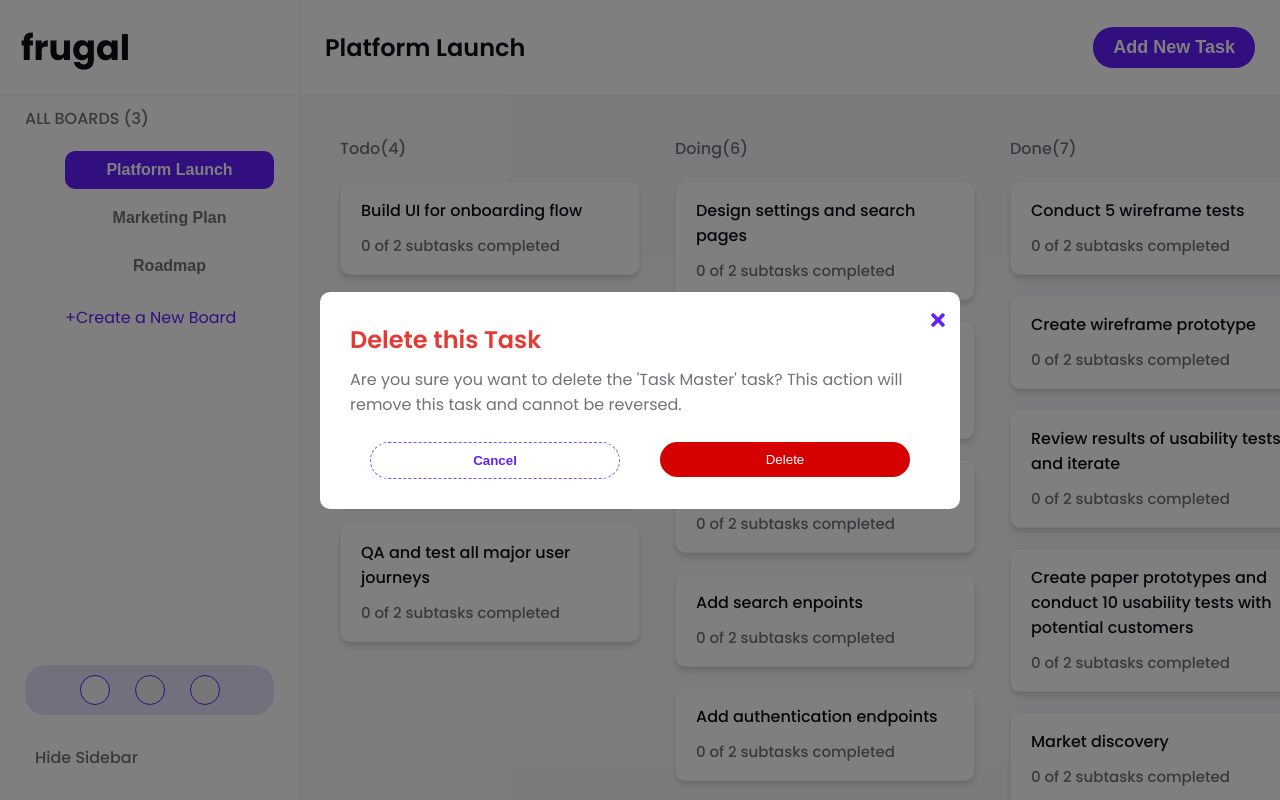
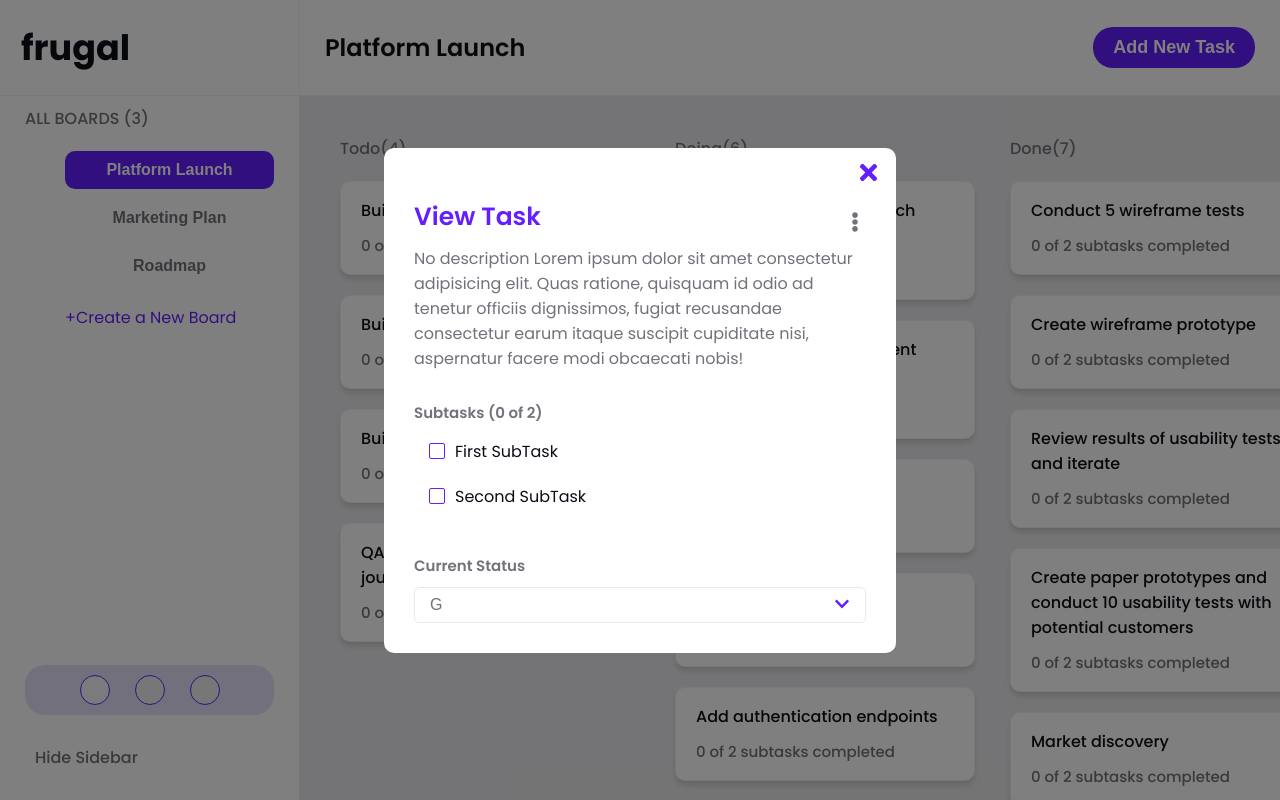
Before and after one commit to TheChrisader/jumble, a React (Create React App) app in the folder client/: page / in a window 1280 px wide. Built offline with nearby package versions, Linux system fonts and the light colour scheme; the HTML template or start-up script is replaced by a standard one.

Commit message:
create modals

```diff
--- a/client/src/App.tsx
+++ b/client/src/App.tsx
@@ -10,6 +10,7 @@ import { useThemeStore } from "./store/themeStore";
 import { useDataStore } from "./store/store";
 import Modal from "./components/shared/Modal";
 import DeleteTask from "./components/Modals/DeleteTask";
+import ViewTask from "./components/Modals/ViewTask";
 
 const AppWrapper = styled.div`
   display: flex;
@@ -42,7 +43,8 @@ function App() {
     <ThemeProvider theme={updateTheme(theme, lightTheme)}>
       <AppWrapper>
         <Modal>
-          <DeleteTask name="Task Master" type="Task" />
+          {/* <DeleteTask name="Task Master" type="Task" /> */}
+          <ViewTask />
         </Modal>
         <Navbar />
         <Main data={boards} />
--- /dev/null
+++ b/client/src/components/Modals/ViewTask.tsx
@@ -0,0 +1,72 @@
+import React from "react";
+import styled from "styled-components";
+import Checkbox from "../shared/Checkbox";
+import DropDown from "../shared/DropDown";
+import Select from "../shared/Select";
+
+const ViewTaskContainer = styled.div`
+  display: flex;
+  flex-direction: column;
+`;
+
+const TitleContainer = styled.div`
+  display: flex;
+  align-items: center;
+  justify-content: space-between;
+  margin-top: 20px;
+`;
+
+const TaskTitle = styled.h1`
+  font-weight: 600;
+  margin-bottom: 10px;
+  font-size: 25px;
+  color: ${(props) => props.theme.colors.main.primary.default};
+`;
+
+const TaskDescription = styled.span`
+  color: ${(props) => props.theme.colors.text.secondary};
+  font-weight: 400;
+  margin-bottom: 30px;
+`;
+
+const Heading = styled.h3`
+  color: ${(props) => props.theme.colors.text.secondary};
+  font-weight: 600;
+  font-size: 15px;
+  margin-bottom: 10px;
+`;
+
+const CheckboxContainer = styled.div`
+  margin-bottom: 30px;
+`;
+
+const ViewTask = () => {
+  const [status, setStatus] = React.useState("g");
+  return (
+    <ViewTaskContainer>
+      <TitleContainer>
+        <TaskTitle>View Task</TaskTitle>
+        <DropDown />
+      </TitleContainer>
+      <TaskDescription>
+        No description Lorem ipsum dolor sit amet consectetur adipisicing elit.
+        Quas ratione, quisquam id odio ad tenetur officiis dignissimos, fugiat
+        recusandae consectetur earum itaque suscipit cupiditate nisi, aspernatur
+        facere modi obcaecati nobis!
+      </TaskDescription>
+      <Heading>Subtasks (0 of 2)</Heading>
+      <CheckboxContainer>
+        <Checkbox checked>First SubTask</Checkbox>
+        <Checkbox>Second SubTask</Checkbox>
+      </CheckboxContainer>
+      <Heading>Current Status</Heading>
+      <Select
+        options={["wring", "status", "jumbo", "one more thing onto it"]}
+        status={status}
+        setStatus={setStatus}
+      />
+    </ViewTaskContainer>
+  );
+};
+
+export default ViewTask;
--- a/client/src/components/shared/Checkbox.tsx
+++ b/client/src/components/shared/Checkbox.tsx
@@ -3,7 +3,7 @@ import styled from "styled-components";
 
 interface ICheckbox {
   children: string;
-  checked: boolean;
+  checked?: boolean;
 }
 
 interface ILabel {
@@ -13,14 +13,14 @@ interface ILabel {
 const Label = styled.label<ILabel>`
   display: flex;
   align-items: center;
-  padding: 15px;
-  background-color: ${(props) => props.theme.colors.main.background};
+  padding: 5px 15px;
+  background-color: ${(props) => props.theme.colors.main.white};
   color: ${(props) =>
     props.checked
       ? props.theme.colors.text.secondary
       : props.theme.colors.text.primary};
-  border-radius: 15px;
-  margin-bottom: 5px;
+  border-radius: 5px;
+  margin-bottom: 10px;
   font-size: inherit;
   font-weight: inherit;
   user-select: none;
@@ -28,9 +28,10 @@ const Label = styled.label<ILabel>`
   text-decoration-color: ${(props) =>
     props.checked ? props.theme.colors.text.secondary : "transparent"};
   cursor: pointer;
+  transition: background-color 0.25s;
 
   &:hover {
-    background-color: ${(props) => props.theme.colors.main.white};
+    background-color: ${(props) => props.theme.colors.main.background};
   }
 
   & > input[type="checkbox"] {
@@ -46,6 +47,7 @@ const Label = styled.label<ILabel>`
     height: 16px;
     border: 1px solid ${(props) => props.theme.colors.main.primary.default};
     border-radius: 2px;
+    transition: background-color 0.25s, transform 0.25s;
 
     &:checked {
       border: 0;
--- a/client/src/components/shared/DropDown.tsx
+++ b/client/src/components/shared/DropDown.tsx
@@ -1,6 +1,7 @@
-import React, { useState } from "react";
+import React, { useCallback, useRef, useState } from "react";
 import styled from "styled-components";
 import { FaEllipsisV } from "react-icons/fa";
+import useOnClickOutside from "../../utils/hooks/useOnClickOutside";
 
 interface IDropDown {
   text: string;
@@ -42,8 +43,8 @@ const OptionsWrapper = styled.div`
   align-items: flex-start;
   flex-direction: column;
   width: 200px;
-  background-color: ${(props) => props.theme.colors.main.background};
-  padding: 10px;
+  background-color: ${(props) => props.theme.colors.main.white};
+  padding: 5px;
   border-radius: 10px;
   box-shadow: 0 5px 10px 5px rgb(0 0 0 / 10%), 0 1px 2px 0 rgb(0 0 0 / 6%);
 `;
@@ -61,15 +62,25 @@ const Option = styled.button`
   transition: background-color 0.25s ease;
 
   &:hover {
-    background-color: ${(props) => props.theme.colors.main.primary.background};
+    background-color: ${(props) => props.theme.colors.main.background};
   }
 `;
 
 const DropDown = () => {
   const [openDropDown, setOpenDropDown] = useState(false);
+  const dropdownRef = useRef<HTMLDivElement>(null);
+
+  const handleOutsideClick = useCallback(() => {
+    setOpenDropDown(false);
+  }, []);
+
+  useOnClickOutside(
+    dropdownRef as React.MutableRefObject<HTMLDivElement>,
+    handleOutsideClick
+  );
 
   return (
-    <DropDownWrapper>
+    <DropDownWrapper ref={dropdownRef}>
       <DropButton
         type="button"
         onClick={() => setOpenDropDown((prev) => !prev)}
--- a/client/src/components/shared/ModalPopup.tsx
+++ b/client/src/components/shared/ModalPopup.tsx
@@ -13,7 +13,9 @@ const Popup = styled.div`
   color: ${(props) => props.theme.colors.text.primary};
   border-radius: 10px;
   z-index: 51;
-  width: 50%;
+  width: 40%;
+  max-height: 100%;
+  overflow-y: auto;
   transition: width 0.5s ease;
 
   @media screen and (max-width: 800px) {
@@ -27,12 +29,12 @@ const Popup = styled.div`
 
 const CloseModal = styled.button`
   position: absolute;
-  top: 18px;
-  right: 12px;
+  top: 12px;
+  right: 15px;
   border: none;
   background-color: transparent;
   padding: 0;
-  font-size: 20px;
+  font-size: 25px;
   color: ${(props) => props.theme.colors.main.primary.default};
   cursor: pointer;
   transform-origin: center;
--- a/client/src/components/shared/Select.tsx
+++ b/client/src/components/shared/Select.tsx
@@ -1,6 +1,8 @@
-import React, { useState } from "react";
+import React, { useState, useRef, useCallback } from "react";
 import styled from "styled-components";
 import { FaChevronDown } from "react-icons/fa";
+
+import useOnClickOutside from "../../utils/hooks/useOnClickOutside";
 
 interface ISelect {
   options: string[];
@@ -14,7 +16,7 @@ interface ITrigger {
 
 const SelectWrapper = styled.div`
   display: flex;
-  width: 250px;
+  width: 100%;
   position: relative;
 `;
 
@@ -29,8 +31,8 @@ const Trigger = styled.button<ITrigger>`
   border: 1px solid
     ${(props) =>
       props.open
-        ? props.theme.colors.main.primary.default
-        : props.theme.colors.text.secondary};
+        ? props.theme.colors.main.primary.background
+        : props.theme.colors.main.background};
   padding: 8px 15px;
   text-transform: capitalize;
   transition: border 0.25s ease;
@@ -53,8 +55,7 @@ const TriggerText = styled.span<ITrigger>`
 `;
 
 const TriggerIcon = styled(FaChevronDown)<ITrigger>`
-  color: ${(props) =>
-    props.open ? props.theme.colors.main.primary.default : "inherit"};
+  color: ${(props) => props.theme.colors.main.primary.default};
   transform: ${(props) => (props.open ? "rotate(180deg)" : "none")};
   transition: transform 0.35s, color 0.5s;
 `;
@@ -63,17 +64,22 @@ const OptionsWrapper = styled.div`
   position: absolute;
   display: flex;
   align-items: flex-start;
-  gap: 10px;
+  gap: 5px;
   width: 100%;
+  max-height: 150px;
   flex-direction: column;
   height: fit-content;
-  bottom: -300%;
+  /* bottom: -300%; */
+  bottom: 40px;
+  /* transform: translateY(40px); */
   border-radius: 5px;
   padding: 10px;
-  background-color: ${(props) => props.theme.colors.main.background};
+  background-color: ${(props) => props.theme.colors.main.white};
   white-space: nowrap;
   text-overflow: ellipsis;
-  overflow: hidden;
+  overflow-x: hidden;
+  overflow-y: auto;
+  box-shadow: 0 5px 10px 5px rgb(0 0 0 / 10%), 0 1px 2px 0 rgb(0 0 0 / 6%);
 `;
 
 const Option = styled.button`
@@ -86,7 +92,7 @@ const Option = styled.button`
   background-color: transparent;
   border: none;
   cursor: pointer;
-  border-radius: 10px;
+  border-radius: 5px;
 
   &:hover {
     background-color: ${(props) => props.theme.colors.main.primary.background};
@@ -97,13 +103,24 @@ const OptionText = styled.span``;
 
 const Select: React.FC<ISelect> = ({ options, status, setStatus }) => {
   const [open, setOpen] = useState(false);
+  const dropdownRef = useRef<HTMLDivElement>(null);
 
   const handleChange = (item: string) => {
     setStatus(item);
     setOpen(false);
   };
+
+  const handleClickOutside = useCallback(() => {
+    setOpen(false);
+  }, []);
+
+  useOnClickOutside(
+    dropdownRef as React.MutableRefObject<HTMLDivElement>,
+    handleClickOutside
+  );
+
   return (
-    <SelectWrapper>
+    <SelectWrapper ref={dropdownRef}>
       <Trigger role="combobox" open={open} onClick={() => setOpen(!open)}>
         <TriggerText open={open}>{status}</TriggerText>
         <TriggerIcon open={open} />
--- a/client/src/theme.ts
+++ b/client/src/theme.ts
@@ -24,7 +24,7 @@ export const lightTheme = {
         background: "#ec57571c",
       },
       border: "#e0e0e06c",
-      background: "#F8F8FB",
+      background: "#e9e9ec",
       white: "#FFFFFF",
     },
     text: {
```
